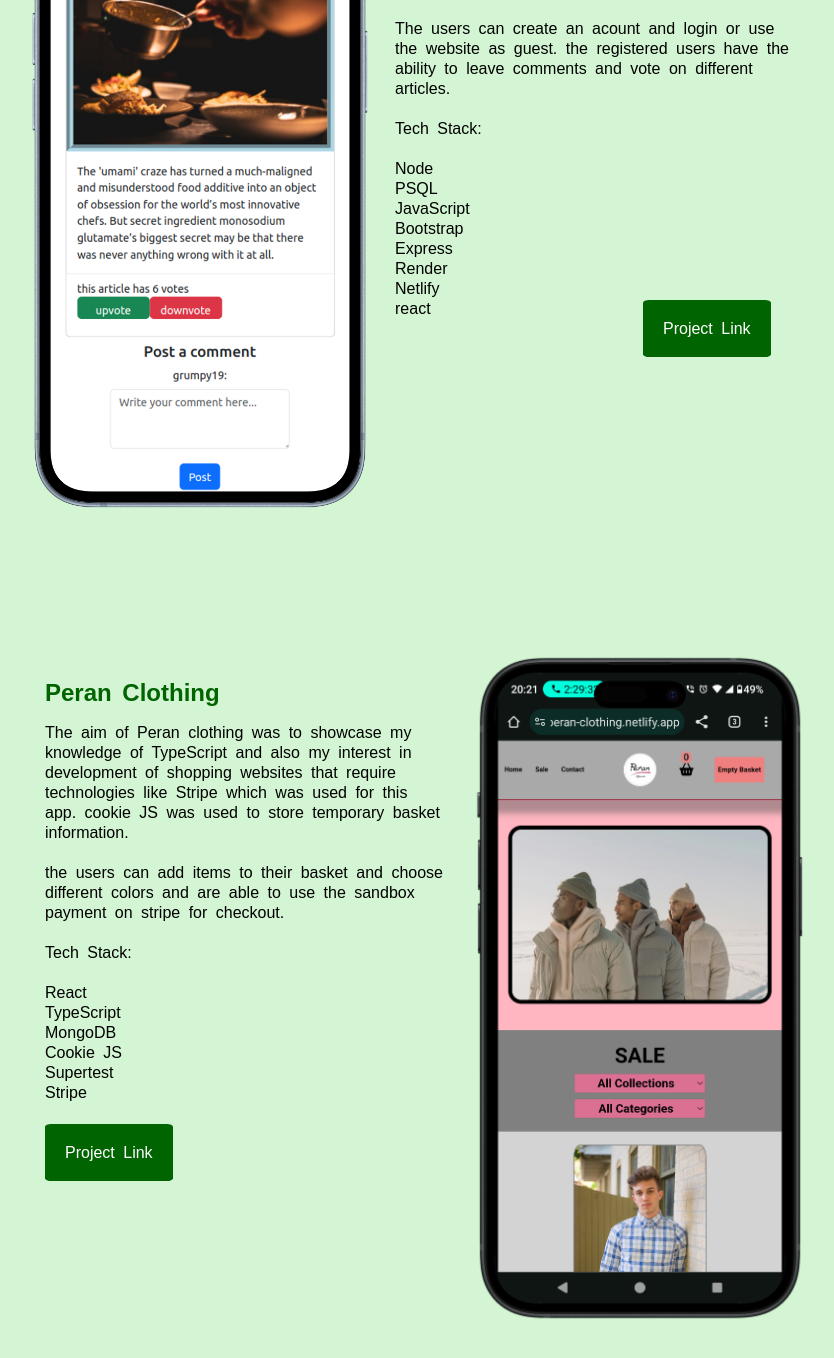
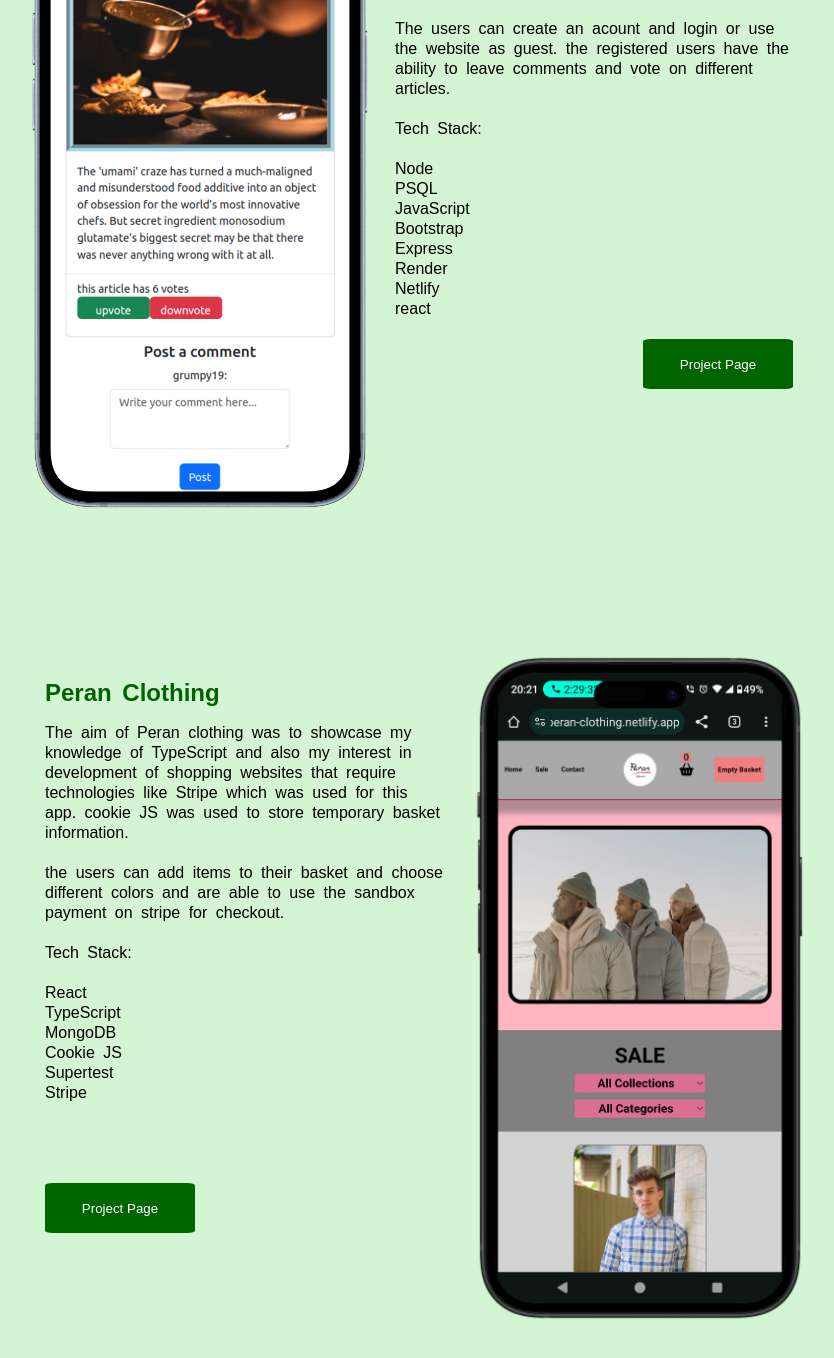
Before and after one commit to Amir-Rsh/yas-portfolio, a React (Vite) app: page / in a window 1280 px wide. Shown: the part 4522-5880 px from the top of the page, without its empty margins (220-1054 px from the left). Built offline with nearby package versions, Linux system fonts and the light colour scheme.

Commit message:
added projects

```diff
--- a/src/components/Home.tsx
+++ b/src/components/Home.tsx
@@ -41,7 +41,7 @@
             </span>{" "}
             <span id="techStack">
               <br /> Tech Stack: C#, Python, C++, Unity, OpenGL, Figma, Blender,
-              AutoCAD
+              AutoCAD, JavaScript, TypeScript, React, Node, Jest, React Native
             </span>
             <br /> <br />
             <span id="additionalAboutInfo">
@@ -237,16 +237,8 @@
               Express <br /> Render <br /> Netlify <br />
               react
             </p>
-            <a
-              className="evenProjectButton"
-              style={{
-                textDecoration: "none",
-                color: "white",
-                padding: "20px",
-              }}
-              href="https://my-cool-news-app.netlify.app/"
-            >
-              Project Link
+            <a href="https://my-cool-news-app.netlify.app/">
+              <button className="evenProjectButton">Project Page</button>
             </a>
           </div>
         </div>
@@ -268,16 +260,9 @@
               Supertest <br />
               Stripe <br /> <br /> <br />
             </p>
-            <a
-              className="oddProjectButton"
-              style={{
-                textDecoration: "none",
-                color: "white",
-                padding: "20px",
-              }}
-              href="https://peran-clothing.netlify.app/"
-            >
-              Project Link
+
+            <a href="https://peran-clothing.netlify.app/">
+              <button className="oddProjectButton">Project Page</button>
             </a>
           </div>
           <div style={{ display: "flex", flexDirection: "column" }}>
```
